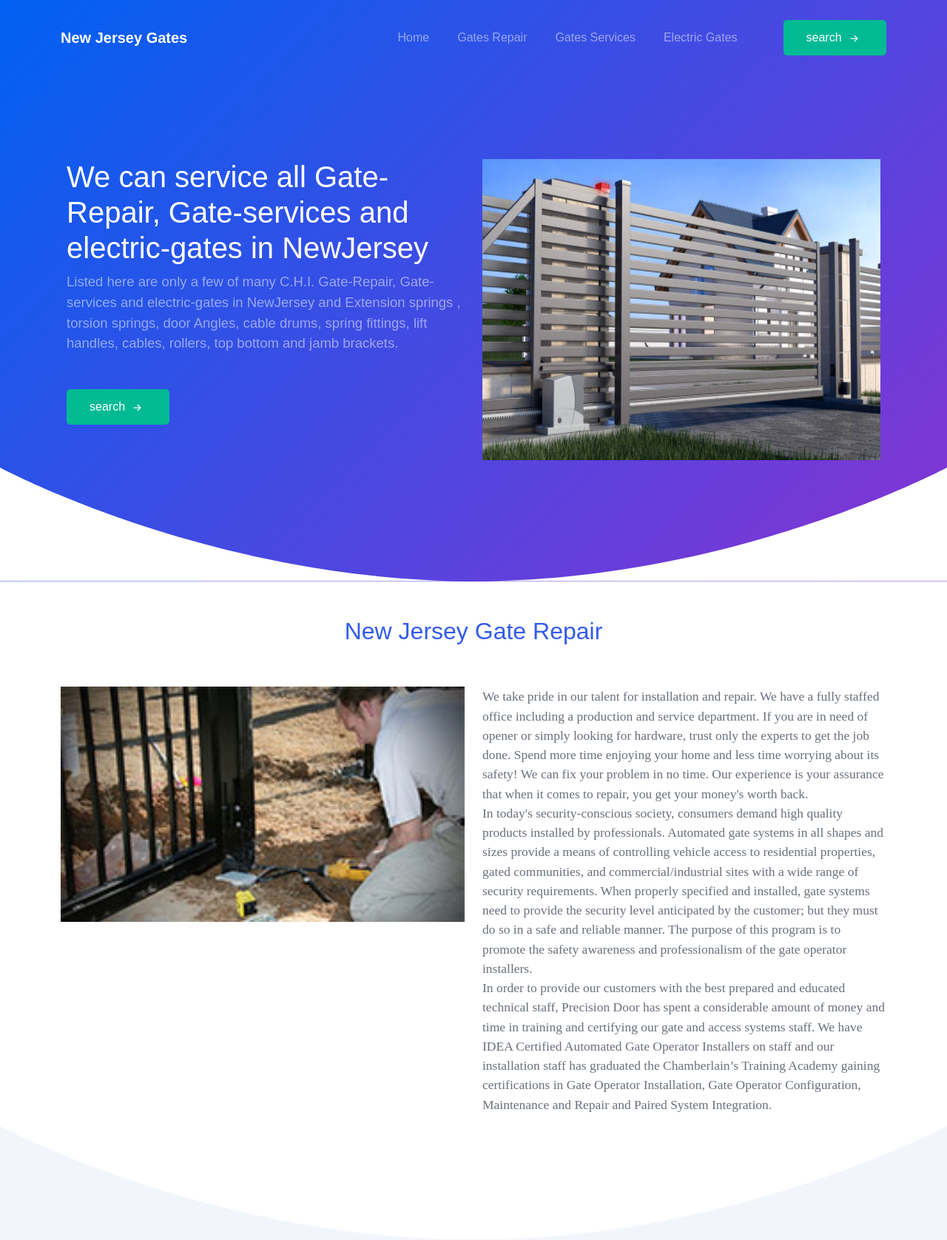
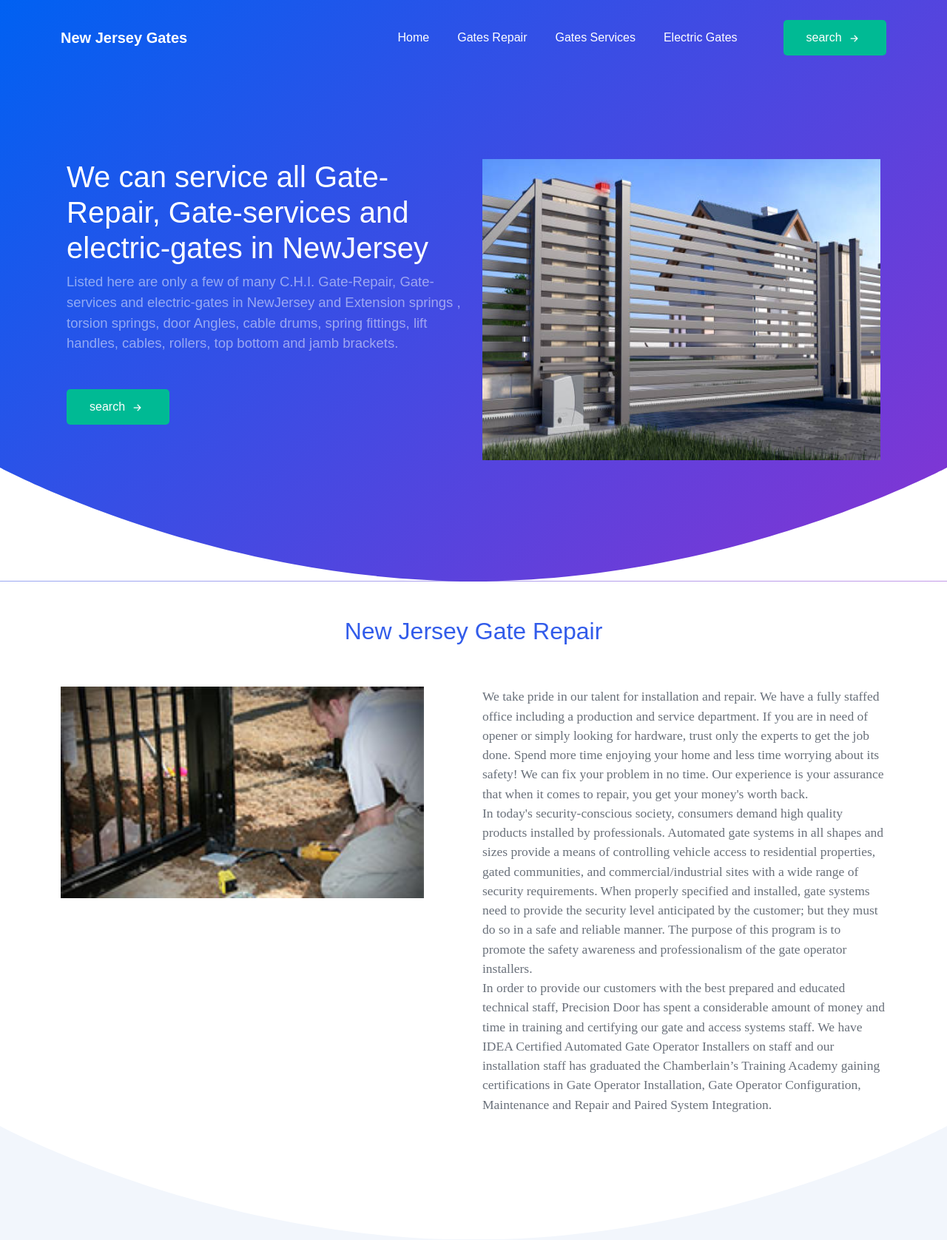
Before and after one commit to awaisprojects/newJerseyGates., a PHP site: page /gateRepair.html in a window 1280 px wide. Shown: the top 1676 px of the page at 74% size. Run offline with PHP 8.4, Linux system fonts and the light colour scheme.

Commit message:
fix some issues

```diff
--- a/assets/css/style.css
+++ b/assets/css/style.css
@@ -38,11 +38,11 @@
   margin: 0px 11px;
 }
 #mainContainer .coverContainer .headerContainer nav ul li a {
-  color: rgba(255, 255, 255, 0.5);
   font-weight: 500;
+  color: #ffffff;
 }
 #mainContainer .coverContainer .headerContainer nav ul li a:hover {
-  color: #ffffff;
+  color: rgba(255, 255, 255, 0.5);
 }
 #mainContainer .coverContainer .newProduct {
   padding: 20px;
--- a/assets/css/style.scss
+++ b/assets/css/style.scss
@@ -42,10 +42,11 @@
           li {
             margin: 0px 11px;
             a {
-              color: rgba(255, 255, 255, 0.5);
+              // color: rgba(255, 255, 255, 0.5);
               font-weight: 500;
+              color: #ffffff;
               &:hover {
-                color: #ffffff;
+                color: rgba(255, 255, 255, 0.5);
               }
             }
           }
--- a/gateRepair.html
+++ b/gateRepair.html
@@ -148,8 +148,8 @@
             </div>
           </div>
           <div class="row">
-            <div class="col-lg-6">
-              <img src="./assets/images/repare1.jpg" width="100%" alt="" />
+            <div class="col-lg-6 mb-5">
+              <img src="./assets/images/repare1.jpg" width="90%" alt="" />
             </div>
             <div class="col-lg-6">
               <p>
```
Also changed, not shown: assets/images/banner3.jpg (added), assets/images/banner4.jpg (added), assets/images/banner5.jpg (added).
